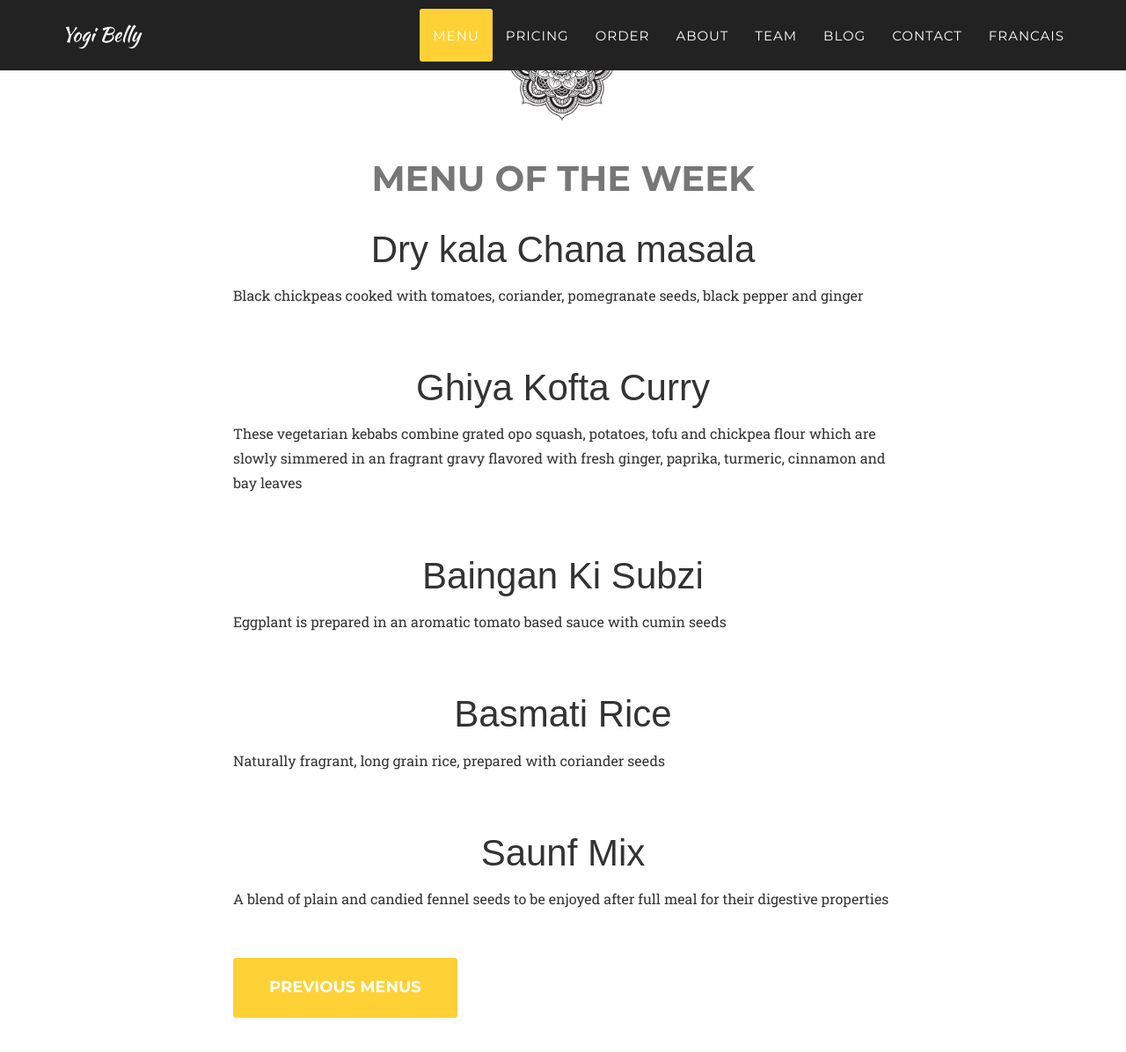
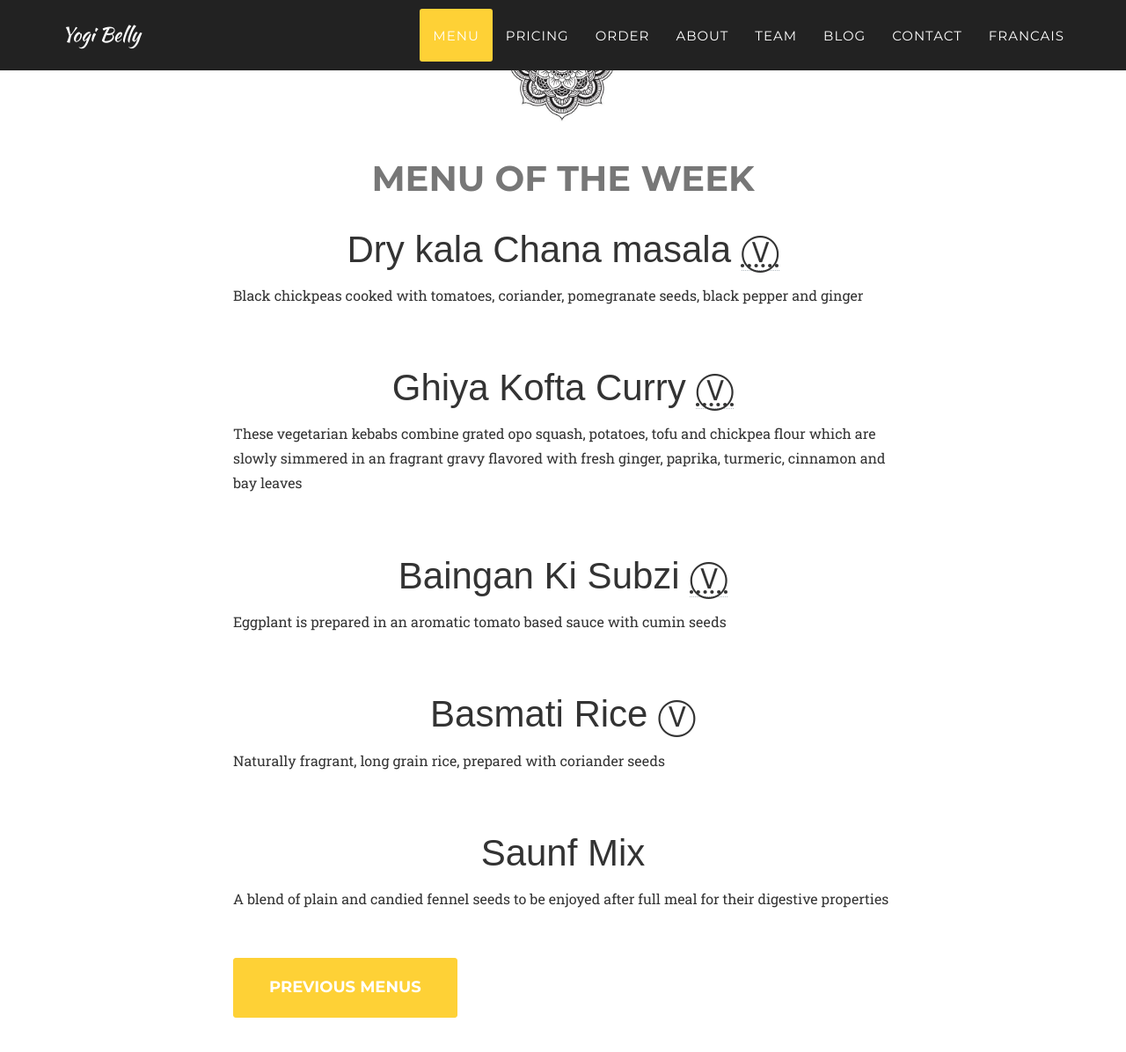
Before and after one commit to yogibelly/yogibelly.github.io, a Jekyll site: the page built from index.html, in a window 1280 px wide and 1400 px high, scrolled down 4401 px. Shown: the top 1196 px of the window at 88% size. Built offline with Jekyll 4.4.1, drawn with Linux system fonts in a browser that asks for light colours; some web fonts are replaced.

Commit message:
added vegan symbol

```diff
--- a/_includes/head.html
+++ b/_includes/head.html
@@ -34,6 +34,7 @@
     <link href='http://fonts.googleapis.com/css?family=Roboto+Slab:400,100,300,700' rel='stylesheet' type='text/css'>
     <link href="http://allfont.net/allfont.css?fonts=matura-mt-script-capitals" rel="stylesheet" type="text/css" />
     <link href="http://allfont.net/allfont.css?fonts=1-harrington-m" rel="stylesheet" type="text/css" />
+    <link rel="stylesheet" href="http://static.sasongsmat.nu/fonts/vegetarian.css" />
     <!-- HTML5 Shim and Respond.js IE8 support of HTML5 elements and media queries -->
     <!-- WARNING: Respond.js doesn't work if you view the page via file:// -->
     <!--[if lt IE 9]>
--- a/_includes/menu.html
+++ b/_includes/menu.html
@@ -7,19 +7,19 @@
             </div><br><br><br>
             <div class="col-lg-8 col-sm-offset-2">
 
-                <h3 class="service-heading text-center text-white">Dry kala Chana masala</h3>
+                <h3 class="service-heading text-center text-white">Dry kala Chana masala <abbr title="Vegan" class="vegetarianicon">Ⓥ</abbr> </h3>
                 <p class="text-white">Black chickpeas cooked with tomatoes, coriander, pomegranate seeds, black pepper and ginger</p>
 
                 <br><br>
-                <h3 class="service-heading text-center text-white">Ghiya Kofta Curry</h3>
+                <h3 class="service-heading text-center text-white">Ghiya Kofta Curry <abbr title="Vegan" class="vegetarianicon">Ⓥ</abbr> </h3>
                 <p class="text-white">These vegetarian kebabs combine grated opo squash, potatoes, tofu and chickpea flour which are slowly simmered in an fragrant gravy flavored with fresh ginger, paprika, turmeric, cinnamon and bay leaves</p>
 
                 <br><br>
-                <h3 class="service-heading text-center text-white">Baingan Ki Subzi</h3>
+                <h3 class="service-heading text-center text-white">Baingan Ki Subzi <abbr title="Vegan" class="vegetarianicon">Ⓥ</abbr> </h3>
                 <p class="text-white">Eggplant is prepared in an aromatic tomato based sauce with cumin seeds</p>
 
                 <br><br>
-                <h3 class="service-heading text-center text-white">Basmati Rice</h3>
+                <h3 class="service-heading text-center text-white">Basmati Rice &#9419;</h3>
                 <p class="text-white">Naturally fragrant, long grain rice, prepared with coriander seeds</p>
 
                 <br><br>
```
